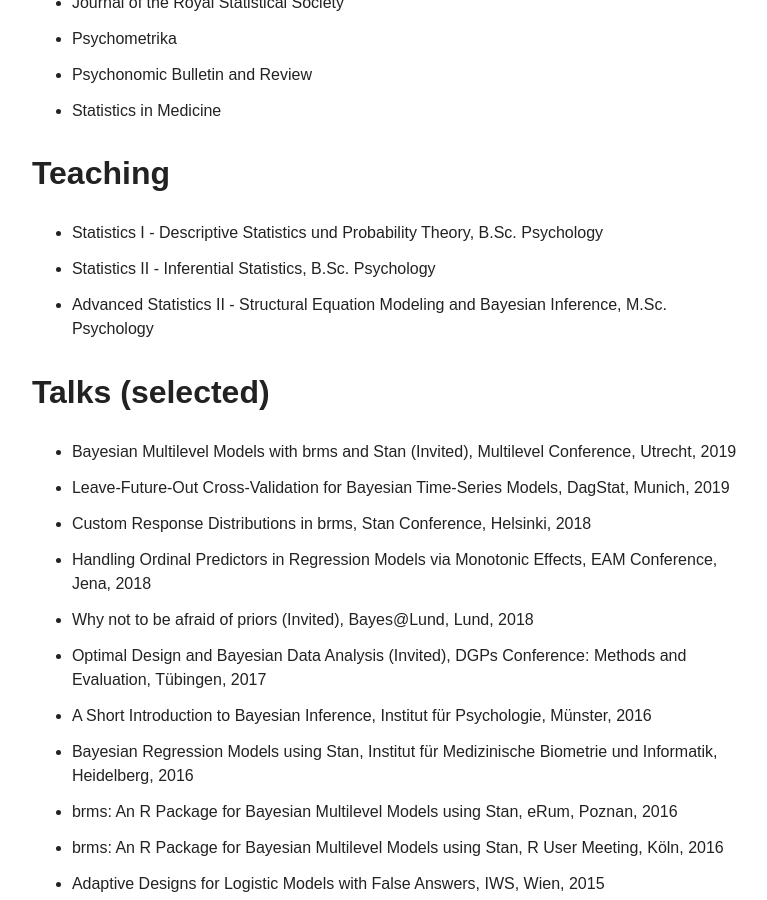
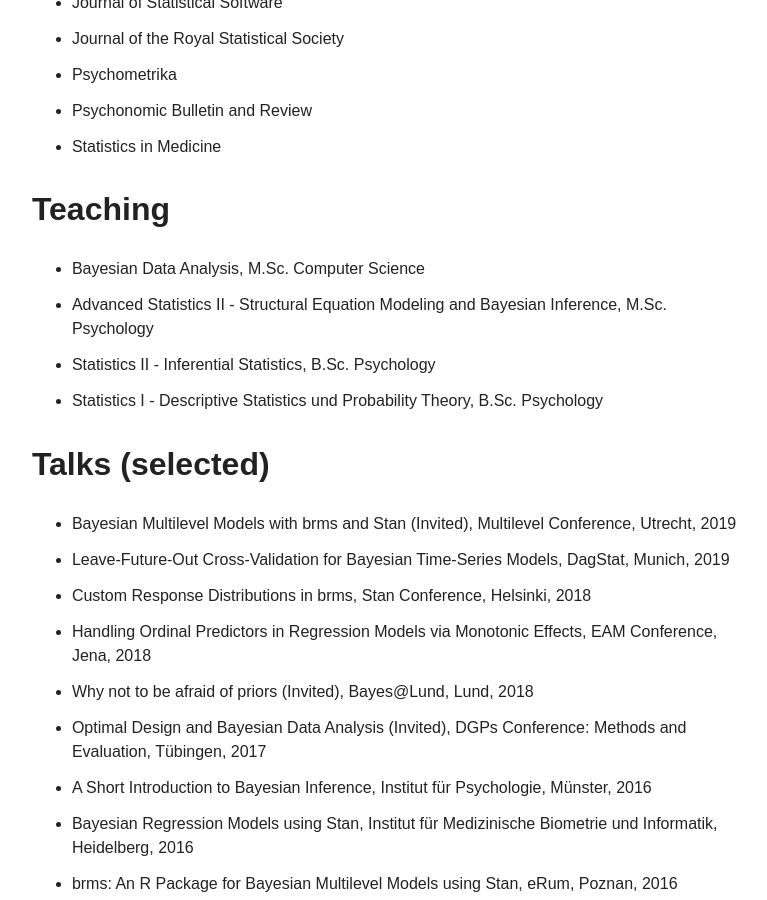
Before and after one commit to paul-buerkner/paul-buerkner.github.io, a Jekyll site: the page built from about/index.md, in a window 1280 px wide and 900 px high, scrolled down 2057 px. Shown: the whole window, without its empty margins (254-1021 px from the left). Built offline with Jekyll 4.4.1, drawn with Linux system fonts in a browser that asks for light colours; nearby versions of some CDN libraries; some of the changed lines change nothing that is shown; some of the changed text lies outside the part shown.

Commit message:
update 'about'

```diff
--- a/about/index.md
+++ b/about/index.md
@@ -18,11 +18,12 @@
 
 ## Research Interests
 
-* Bayesian Inference
-* Multilevel Models
-* Ordinal Models
+* Bayesian Statistics
+* Bayesian Workflow
+* Model Comparison
+* Multilevel Modeling
+* Ordinal Modeling
 * Optimal Design
-* Meta-Analysis
 
 ## Software Development
 
@@ -75,9 +76,10 @@
 
 ## Teaching
 
+* Bayesian Data Analysis, M.Sc. Computer Science
+* Advanced Statistics II - Structural Equation Modeling and Bayesian Inference, M.Sc. Psychology
+* Statistics II - Inferential Statistics, B.Sc. Psychology
 * Statistics I - Descriptive Statistics und Probability Theory, B.Sc. Psychology
-* Statistics II - Inferential Statistics, B.Sc. Psychology
-* Advanced Statistics II - Structural Equation Modeling and Bayesian Inference, M.Sc. Psychology
 
 ## Talks (selected)
 
```
